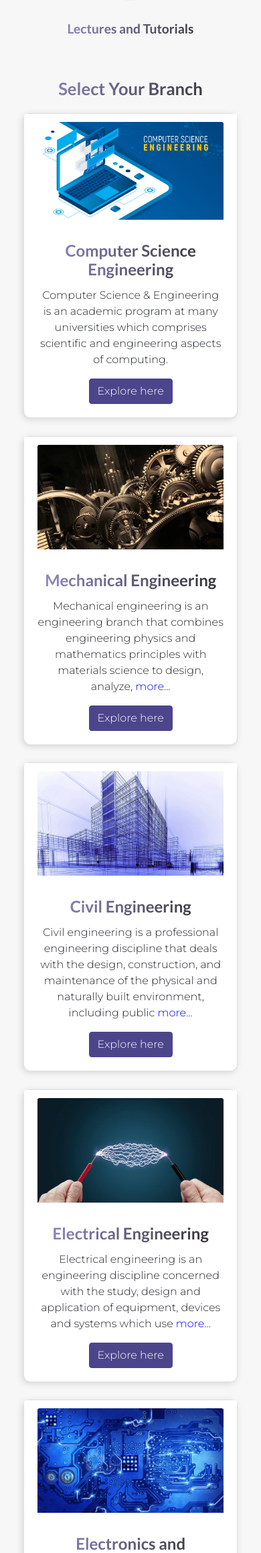
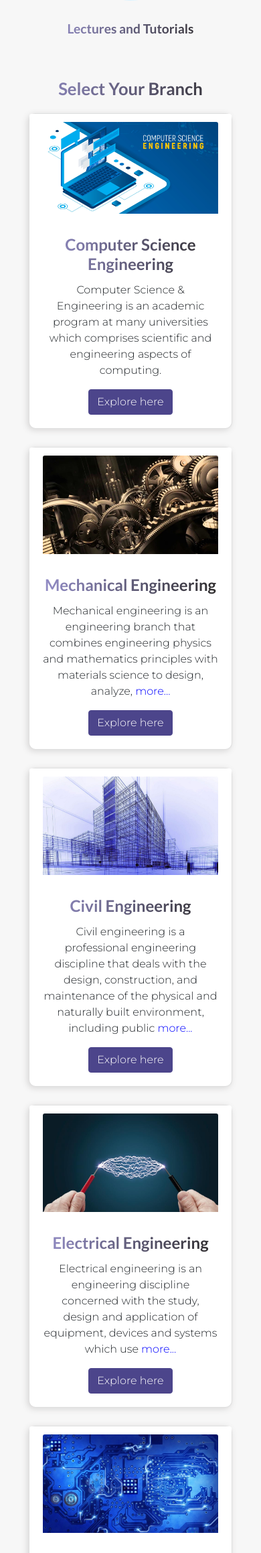
Before and after one commit to EdFlix5/Ed-Flix, a Django app: page / in a window 390 px wide. Shown: the part 1601-3919 px from the top of the page at 67% size. Run offline with Django 3.2, Linux system fonts and the light colour scheme; some libraries are stand-ins or nearby versions.

Commit message:
minor fixes

```diff
--- a/home/views.py
+++ b/home/views.py
@@ -58,167 +58,97 @@ SubjectArchive = {
     ],
     "mechanical":[
 
-        {"code":"PHY","name":"Applied Physics","type":"core"},
-        {"code":"C","name":"Programming In C","type":"core"},
-        {"code":"M-1","name":"Applied Mathematics-1","type":"core"},
+        {"code":"ADE","name":"Analog And Digital Electronics","type":"core"},
+        {"code":"AE","name":"Automobile Engineering","type":"core"},
+        {"code":"BC","name":"Business Communication","type":"core"},
+        {"code":"BCE","name":"Basics Of Civil Engineering","type":"core"},
         {"code":"BE","name":"Basic Electronics","type":"core"},
         {"code":"BEE","name":"Basic Electrical Engineering","type":"core"},
+        {"code":"BME","name":"Basics Of Mechanical Engineering","type":"core"},
+        {"code":"BMP","name":"Basic Manufacturing Process","type":"core"},
+        {"code":"C","name":"Programming In C","type":"core"},
+        {"code":"CAC","name":"CAD AND CAM","type":"core"},
+        {"code":"CADM","name":"Computer Aided Design And Manufacturing","type":"core"},
+        {"code":"CE","name":"Communicative English","type":"core"},
         {"code":"CHEM","name":"Applied Chemistry","type":"core"},
+        {"code":"CIM","name":"Computer Integrated Manufacturing","type":"core"},
+        {"code":"DME","name":"Design Of Machine Elements","type":"core"},
+        {"code":"DSP","name":"Digital Signal Processing","type":"core"},
+        {"code":"EC","name":"Engineering Chemistry","type":"core"},
         {"code":"ECS","name":"English Communication Skills","type":"core"},
+        {"code":"ECT","name":"Energy Conversion Techniques","type":"core"},
+        {"code":"EDC","name":"Electrical Drives And Controls","type":"core"},
+        {"code":"EE","name":"Engineering Economics","type":"core"},
+        {"code":"EE","name":"Environmental Engineering","type":"core"},
+        {"code":"EEE","name":"Electrical And Electronics Engineering","type":"core"},
+        {"code":"EG","name":"ENGINEERING GRAPHICS","type":"core"},
+        {"code":"EG","name":"Engineering Graphics","type":"core"},
+        {"code":"EM","name":"Engineering Mechanics","type":"core"},
+        {"code":"EM-2","name":"Engineering Mathematics 2","type":"core"},
+        {"code":"EM1","name":"Engineering Mathematics 1","type":"core"},
+        {"code":"EMM","name":"Engineering Metrology And Measurements","type":"core"},
+        {"code":"EMPD","name":"Electrical Machines And Power Devices","type":"core"},
+        {"code":"EP","name":"Engineering Physics","type":"core"},
+        {"code":"ESE","name":"Environment Science And Engineering","type":"core"},
+        {"code":"ESHC","name":"Environmental Studies And Health Care","type":"core"},
+        {"code":"ET","name":"Engineering Thermodynamics","type":"core"},
+        {"code":"ET","name":"Engineering Tribology","type":"core"},
+        {"code":"EW","name":"Engineering Workshop","type":"core"},
+        {"code":"FCF","name":"Fatigue Creep ","type":"core"},
+        {"code":"FDHM","name":"Fluid Dynamics And Hydraulic Machines","type":"core"},
+        {"code":"FM","name":"Fluid Mechanics","type":"core"},
+        {"code":"FMHM","name":"Fluid Mechanics And Hydraulic Machines","type":"core"},
+        {"code":"FMM","name":"Fluid Mechanics And Machinery","type":"core"},
+        {"code":"HMF","name":"Heat ","type":"core"},
+        {"code":"HT","name":"Heat Transfer","type":"core"},
+        {"code":"ICEG","name":"IC Engines And Gas Turbines","type":"core"},
+        {"code":"IPM","name":"Introduction To Physical Metallurgy And Engineering Materials","type":"core"},
+        {"code":"IWT","name":"Internet And Web-Technologies","type":"core"},
+        {"code":"KDM","name":"Kinematics And Dynamics Of Machines","type":"core"},
+        {"code":"KKM","name":"Kinematic And Kinetics Of Machines","type":"core"},
+        {"code":"M-1","name":"Applied Mathematics-1","type":"core"},
         {"code":"M-2","name":"Applied Mathematics - 2","type":"core"},
-        {"code":"BCE","name":"Basics Of Civil Engineering","type":"core"},
-        {"code":"PE","name":"Professional Ethics","type":"core"},
-        {"code":"BME","name":"Basics Of Mechanical Engineering","type":"core"},
-        {"code":"ESHC","name":"Environmental Studies And Health Care","type":"core"},
-        {"code":"EEE","name":"Electrical And Electronics Engineering","type":"core"},
-        {"code":"BME","name":"Basics Of Mechanical Engineering","type":"core"},
-        {"code":"ESHC","name":"Environmental Studies And Health Care","type":"core"},
-        {"code":"EEE","name":"Electrical And Electronics Engineering","type":"core"},
-        {"code":"EE","name":"Engineering Economics","type":"core"},
+        {"code":"M-3","name":"Mathematics-3","type":"core"},
+        {"code":"M-4","name":"Mathematics-4","type":"core"},
+        {"code":"MCTD","name":"Metal Cutting And Tool Design","type":"core"},
+        {"code":"MD","name":"Machine Dynamics","type":"core"},
+        {"code":"MDHP","name":"Machine Dynamics And Heat Power Lab","type":"core"},
+        {"code":"MECH","name":"Mechanics","type":"core"},
+        {"code":"MEMS","name":"Micro-Electro-Mechanical Systems","type":"core"},
+        {"code":"MIS","name":"Management Information System","type":"core"},
+        {"code":"MM","name":"Marketing Management","type":"core"},
+        {"code":"MM","name":"Mechanism And Machines","type":"core"},
+        {"code":"MM","name":"Metrology And Measurements","type":"core"},
+        {"code":"MMMR","name":"Mechanical Measurement Metallurgy And Reliability","type":"core"},
+        {"code":"MOS","name":"Mechanics Of Solid","type":"core"},
+        {"code":"MQCR","name":"Metrology Quality Control And Reliability","type":"core"},
+        {"code":"MS","name":"Material Science","type":"core"},
+        {"code":"MST","name":"Machining Science And Technology","type":"core"},
+        {"code":"MT-1","name":"Manufacturing Technology- 1","type":"core"},
+        {"code":"MV","name":"Mechanical Vibration","type":"core"},
+        {"code":"NCES","name":"Non-Conventional Energy Systems","type":"core"},
+        {"code":"NM","name":"Numerical Methods","type":"core"},
         {"code":"OB","name":"Organizational Behaviour","type":"core"},
-        {"code":"FMHM","name":"Fluid Mechanics And Hydraulic Machines","type":"core"},
-        {"code":"MOS","name":"Mechanics Of Solid","type":"core"},
-        {"code":"ET","name":"Engineering Thermodynamics","type":"core"},
-        {"code":"IPM","name":"Introduction To Physical Metallurgy And Engineering Materials","type":"core"},
-        {"code":"KDM","name":"Kinematics And Dynamics Of Machines","type":"core"},
-        {"code":"M-3","name":"Mathematics-3","type":"core"},
-        {"code":"ICEG","name":"IC Engines And Gas Turbines","type":"core"},
-        {"code":"BMP","name":"Basic Manufacturing Process","type":"core"},
-        {"code":"MM","name":"Mechanism And Machines","type":"core"},
-        {"code":"BMP","name":"Basic Manufacturing Process","type":"core"},
-        {"code":"MM","name":"Mechanism And Machines","type":"core"},
-        {"code":"MMMR","name":"Mechanical Measurement Metallurgy And Reliability","type":"core"},
         {"code":"OE","name":"Optimization In Engineering","type":"core"},
         {"code":"OOP","name":"Object Oriented Programming Using Cpp","type":"core"},
-        {"code":"IWT","name":"Internet And Web-Technologies","type":"core"},
-        {"code":"DSP","name":"Digital Signal Processing","type":"core"},
-        {"code":"MM","name":"Marketing Management","type":"core"},
-        {"code":"HT","name":"Heat Transfer","type":"core"},
-        {"code":"MQCR","name":"Metrology Quality Control And Reliability","type":"core"},
-        {"code":"ECT","name":"Energy Conversion Techniques","type":"core"},
+        {"code":"PDPT","name":"Production Design And Production Tooling","type":"core"},
+        {"code":"PE","name":"Professional Ethics","type":"core"},
+        {"code":"PHY","name":"Applied Physics","type":"core"},
         {"code":"PM","name":"Project Management","type":"core"},
-        {"code":"MST","name":"Machining Science And Technology","type":"core"},
-        {"code":"DME","name":"Design Of Machine Elements","type":"core"},
-        {"code":"ADE","name":"Analog And Digital Electronics","type":"core"},
-        {"code":"NCES","name":"Non-Conventional Energy Systems","type":"core"},
+        {"code":"POM","name":"Principles Of Management","type":"core"},
         {"code":"POM","name":"Production And Operation Management","type":"core"},
+        {"code":"PPCE","name":"PROCESS PLANNING AND COST ESTIMATION","type":"core"},
+        {"code":"PPE","name":"Power Plant Engineering","type":"core"},
+        {"code":"PSPP","name":"Problem Solving And Python Programming","type":"core"},
         {"code":"RAC","name":"Refrigeration And Air Conditioning","type":"core"},
-        {"code":"PDPT","name":"Production Design And Production Tooling","type":"core"},
-        {"code":"AE","name":"Automobile Engineering","type":"core"},
-        {"code":"CAC","name":"CAD AND CAM","type":"core"},
-        {"code":"CIM","name":"Computer Integrated Manufacturing","type":"core"},
-        {"code":"ESE","name":"Environment Science And Engineering","type":"core"},
+        {"code":"RRA","name":"Robotics And Robot Applications","type":"core"},
         {"code":"SC","name":"Soft Computing","type":"core"},
-        {"code":"RRA","name":"Robotics And Robot Applications","type":"core"},
-        {"code":"MEMS","name":"Micro-Electro-Mechanical Systems","type":"core"},
-        {"code":"MV","name":"Mechanical Vibration","type":"core"},
-        {"code":"ET","name":"Engineering Tribology","type":"core"},
-        {"code":"EE","name":"Environmental Engineering","type":"core"},
-        {"code":"MM","name":"Marketing Management","type":"core"},
+        {"code":"TD","name":"Thermodynamics","type":"core"},
+        {"code":"TE","name":"Technical English","type":"core"},
+        {"code":"TE-II","name":"Thermal Engineering- II","type":"core"},
+        {"code":"TPDE","name":"Transform And Partial Differential Equations","type":"core"},
         {"code":"WSN","name":"Wireless Sensor Network","type":"core"},
-        {"code":"WSN","name":"Wireless Sensor Network","type":"core"},
-        {"code":"MEMS","name":"Micro-Electro-Mechanical Systems","type":"core"},
-        {"code":"PPE","name":"Power Plant Engineering","type":"core"},
-        {"code":"MIS","name":"Management Information System","type":"core"},
-        {"code":"FCF","name":"Fatigue Creep ","type":"core"},
-        {"code":"BCE","name":"Basics Of Civil Engineering","type":"core"},
-        {"code":"PE","name":"Professional Ethics","type":"core"},
-        {"code":"BME","name":"Basics Of Mechanical Engineering","type":"core"},
-        {"code":"ESHC","name":"Environmental Studies And Health Care","type":"core"},
-        {"code":"EEE","name":"Electrical And Electronics Engineering","type":"core"},
         {"code":"PHY","name":"Applied Physics","type":"core"},
-        {"code":"C","name":"Programming In C","type":"core"},
-        {"code":"M-1","name":"Applied Mathematics-1","type":"core"},
-        {"code":"BEE","name":"Basic Electrical Engineering","type":"core"},
-        {"code":"PHY","name":"Applied Physics","type":"core"},
-        {"code":"BEE","name":"Basic Electrical Engineering","type":"core"},
-        {"code":"MECH","name":"Mechanics","type":"core"},
-        {"code":"BE","name":"Basic Electronics","type":"core"},
-        {"code":"OOP","name":"Object Oriented Programming Using Cpp","type":"core"},
-        {"code":"M-2","name":"Applied Mathematics - 2","type":"core"},
-        {"code":"BC","name":"Business Communication","type":"core"},
-        {"code":"CHEM","name":"Applied Chemistry","type":"core"},
-        {"code":"ESE","name":"Environment Science And Engineering","type":"core"},
-        {"code":"C","name":"Programming In C","type":"core"},
-        {"code":"OOP","name":"Object Oriented Programming Using Cpp","type":"core"},
-        {"code":"M-2","name":"Applied Mathematics - 2","type":"core"},
-        {"code":"BC","name":"Business Communication","type":"core"},
-        {"code":"CHEM","name":"Applied Chemistry","type":"core"},
-        {"code":"ESE","name":"Environment Science And Engineering","type":"core"},
-        {"code":"C","name":"Programming In C","type":"core"},
-        {"code":"M-1","name":"Applied Mathematics-1","type":"core"},
-        {"code":"PHY","name":"Applied Physics","type":"core"},
-        {"code":"BEE","name":"Basic Electrical Engineering","type":"core"},
-        {"code":"MECH","name":"Mechanics","type":"core"},
-        {"code":"M-3","name":"Mathematics-3","type":"core"},
-        {"code":"MS","name":"Material Science","type":"core"},
-        {"code":"ET","name":"Engineering Thermodynamics","type":"core"},
-        {"code":"EMPD","name":"Electrical Machines And Power Devices","type":"core"},
-        {"code":"FM","name":"Fluid Mechanics","type":"core"},
-        {"code":"KKM","name":"Kinematic And Kinetics Of Machines","type":"core"},
-        {"code":"NM","name":"Numerical Methods","type":"core"},
-        {"code":"BC","name":"Business Communication","type":"core"},
-        {"code":"MOS","name":"Mechanics Of Solid","type":"core"},
-        {"code":"BMP","name":"Basic Manufacturing Process","type":"core"},
-        {"code":"EMM","name":"Engineering Metrology And Measurements","type":"core"},
-        {"code":"FDHM","name":"Fluid Dynamics And Hydraulic Machines","type":"core"},
-        {"code":"MD","name":"Machine Dynamics","type":"core"},
-        {"code":"HT","name":"Heat Transfer","type":"core"},
-        {"code":"ICEG","name":"IC Engines And Gas Turbines","type":"core"},
-        {"code":"RAC","name":"Refrigeration And Air Conditioning","type":"core"},
-        {"code":"DME","name":"Design Of Machine Elements","type":"core"},
-        {"code":"MCTD","name":"Metal Cutting And Tool Design","type":"core"},
-        {"code":"C","name":"Programming In C","type":"core"},
-        {"code":"M-1","name":"Applied Mathematics-1","type":"core"},
-        {"code":"PHY","name":"Applied Physics","type":"core"},
-        {"code":"MECH","name":"Mechanics","type":"core"},
-        {"code":"M-2","name":"Applied Mathematics - 2","type":"core"},
-        {"code":"EG","name":"Engineering Graphics","type":"core"},
-        {"code":"PHY","name":"Applied Physics","type":"core"},
-        {"code":"BEE","name":"Basic Electrical Engineering","type":"core"},
-        {"code":"M-3","name":"Mathematics-3","type":"core"},
-        {"code":"CHEM","name":"Applied Chemistry","type":"core"},
-        {"code":"ECS","name":"English Communication Skills","type":"core"},
-        {"code":"EW","name":"Engineering Workshop","type":"core"},
-        {"code":"TD","name":"Thermodynamics","type":"core"},
-        {"code":"M-4","name":"Mathematics-4","type":"core"},
-        {"code":"MOS","name":"Mechanics Of Solid","type":"core"},
-        {"code":"IPM","name":"Introduction To Physical Metallurgy And Engineering Materials","type":"core"},
-        {"code":"KKM","name":"Kinematic And Kinetics Of Machines","type":"core"},
-        {"code":"EE","name":"Engineering Economics","type":"core"},
-        {"code":"FMHM","name":"Fluid Mechanics And Hydraulic Machines","type":"core"},
-        {"code":"BMP","name":"Basic Manufacturing Process","type":"core"},
-        {"code":"ESE","name":"Environment Science And Engineering","type":"core"},
-        {"code":"MDHP","name":"Machine Dynamics And Heat Power Lab","type":"core"},
-        {"code":"C","name":"Programming In C","type":"core"},
-        {"code":"M-1","name":"Applied Mathematics-1","type":"core"},
-        {"code":"PHY","name":"Applied Physics","type":"core"},
-        {"code":"CHEM","name":"Applied Chemistry","type":"core"},
-        {"code":"BME","name":"Basics Of Mechanical Engineering","type":"core"},
-        {"code":"CE","name":"Communicative English","type":"core"},
-        {"code":"EP","name":"Engineering Physics","type":"core"},
-        {"code":"EG","name":"ENGINEERING GRAPHICS","type":"core"},
-        {"code":"EC","name":"Engineering Chemistry","type":"core"},
-        {"code":"EM1","name":"Engineering Mathematics 1","type":"core"},
-        {"code":"PSPP","name":"Problem Solving And Python Programming","type":"core"},
-        {"code":"MS","name":"Material Science","type":"core"},
-        {"code":"EM","name":"Engineering Mechanics","type":"core"},
-        {"code":"EM","name":"Engineering Mechanics","type":"core"},
-        {"code":"EM-2","name":"Engineering Mathematics 2","type":"core"},
-        {"code":"TE","name":"Technical English","type":"core"},
-        {"code":"ET","name":"Engineering Thermodynamics","type":"core"},
-        {"code":"FMM","name":"Fluid Mechanics And Machinery","type":"core"},
-        {"code":"MT-1","name":"Manufacturing Technology- 1","type":"core"},
-        {"code":"EDC","name":"Electrical Drives And Controls","type":"core"},
-        {"code":"TPDE","name":"Transform And Partial Differential Equations","type":"core"},
-        {"code":"DME","name":"Design Of Machine Elements","type":"core"},
-        {"code":"MD","name":"Machine Dynamics","type":"core"},
-        {"code":"CADM","name":"Computer Aided Design And Manufacturing","type":"core"},
-        {"code":"MM","name":"Metrology And Measurements","type":"core"},
-        {"code":"TE-II","name":"Thermal Engineering- II","type":"core"},
-        {"code":"HMF","name":"Heat ","type":"core"},
-        {"code":"PPCE","name":"PROCESS PLANNING AND COST ESTIMATION","type":"core"},
-        {"code":"POM","name":"Principles Of Management","type":"core"}
 
     ],
     "civil":[
--- a/static/css/home-styles.css
+++ b/static/css/home-styles.css
@@ -31,7 +31,6 @@ body {
     50% {
         transform: scale(1.02);
     }
-
     100% {
         transform: scale(1);
     }
@@ -45,6 +44,11 @@ body {
 .branch-column {
     padding: 2% 3%;
 }
+
+.branch-column .card {
+    width: 20rem;
+}
+
 
 /* .carousel-inner .carousel-item {
     width: 100%;
@@ -100,6 +104,12 @@ footer {
 }
 
 @media screen and (max-width: 578px) {
+    .branch-column .card {
+        width: 19rem;
+    }
+    .branch-column {
+        padding: 2% 1%;
+    }
     .carousel-inner .carousel-item img {
         height: 200px;
     }
@@ -124,6 +134,7 @@ footer {
     cursor: pointer;
 }
 
+
 /* .header {
   height: 80vh !important;
   position: relative !important;
--- a/templates/index.html
+++ b/templates/index.html
@@ -351,7 +351,7 @@ Ed-Flix : An E-Learning Hub
         <div class="row">
 
             <div class="branch-column col-lg-4 col-md-6 col-sm-12">
-                <div class="card" style="width: 20rem;">
+                <div class="card">
                   <div class="card-header">
                     <img src="{% static 'assets/images/sample6.jpg' %}" class="card-img-top" alt="...">
                   </div>
@@ -364,7 +364,7 @@ Ed-Flix : An E-Learning Hub
             </div>
 
             <div class="branch-column col-lg-4 col-md-6 col-sm-12">
-                <div class="card" style="width: 20rem;">
+                <div class="card">
                   <div class="card-header">
                     <img src="{% static 'assets/images/sample7.jpg' %}" class="card-img-top" alt="...">
                   </div>
@@ -377,7 +377,7 @@ Ed-Flix : An E-Learning Hub
             </div>
 
             <div class="branch-column col-lg-4 col-md-6 col-sm-12">
-                <div class="card" style="width: 20rem;">
+                <div class="card">
                   <div class="card-header">
                     <img src="{% static 'assets/images/sample8.jpg' %}" class="card-img-top" alt="...">
                   </div>
@@ -390,7 +390,7 @@ Ed-Flix : An E-Learning Hub
             </div>
 
             <div class="branch-column col-lg-4 col-md-6 col-sm-12">
-                <div class="card" style="width: 20rem;">
+                <div class="card">
                   <div class="card-header">
                     <img src="{% static 'assets/images/sample9.jpg' %}" class="card-img-top" alt="...">
                   </div>
@@ -403,7 +403,7 @@ Ed-Flix : An E-Learning Hub
             </div>
 
             <div class="branch-column col-lg-4 col-md-6 col-sm-12">
-                <div class="card" style="width: 20rem;">
+                <div class="card">
                   <div class="card-header">
                     <img src="{% static 'assets/images/sample10.jpg' %}" class="card-img-top" alt="...">
                   </div>
@@ -416,7 +416,7 @@ Ed-Flix : An E-Learning Hub
             </div>
 
             <div class="branch-column col-lg-4 col-md-6 col-sm-12">
-                <div class="card" style="width: 20rem;">
+                <div class="card">
                   <div class="card-header">
                     <img src="{% static 'assets/images/sample11.jpg' %}" class="card-img-top" alt="...">
                   </div>
@@ -429,7 +429,7 @@ Ed-Flix : An E-Learning Hub
             </div>
 
             <div class="branch-column col-lg-4 col-md-6 col-sm-12">
-                <div class="card" style="width: 20rem;">
+                <div class="card">
                   <div class="card-header">
                     <img style="height: 157.8px;" src="{% static 'assets/images/sample13.jpg' %}" class="card-img-top" alt="...">
                   </div>
@@ -444,7 +444,7 @@ Ed-Flix : An E-Learning Hub
             </div>
 
             <div class="branch-column col-lg-4 col-md-6 col-sm-12">
-                <div class="card" style="width: 20rem;">
+                <div class="card">
                   <div class="card-header">
                     <img src="{% static 'assets/images/sample12.jpg' %}" class="card-img-top" alt="...">
                   </div>
@@ -461,7 +461,7 @@ Ed-Flix : An E-Learning Hub
 
 
             <div class="branch-column col-lg-4 col-md-6 col-sm-12">
-                <div class="card" style="width: 20rem;">
+                <div class="card">
                   <div class="card-header">
                     <img src="{% static 'assets/images/sample12.jpg' %}" class="card-img-top" alt="...">
                   </div>
--- a/templates/subject.html
+++ b/templates/subject.html
@@ -32,8 +32,7 @@
         <form class="search-form form-inline" style="display: inline">
           <input
             onkeyup="searchSubjects()"
-            onkeydown="searchSubjects()"
-            class="form-control"
+            class="form-control search"
             type="text"
             placeholder="Search your subject"
             aria-label="Search"
--- a/templates/subjectDetails.html
+++ b/templates/subjectDetails.html
@@ -21,6 +21,9 @@
         ><img class="nav-logo" src="{% static 'assets/logo_blue.svg' %}"
       /></a>
     </header>
+
+
+      <iframe src="http://docs.google.com/gview?url=https://edflix5.pythonanywhere.com/static/assets/images/Java%20Module-2.pdf&embedded=true" style="width:718px; height:700px;" frameborder="0"></iframe>
     <nav class="navbar">
       <ul class="navbar-list">
         <a href="#"><li class="navbar-item">NOTES</li></a>
@@ -142,6 +145,9 @@
     </section>
     <hr />
 
+
+
+
 {% endblock content %}
 
 {% block js %}
```
Also changed, not shown: static/js/subject.js (+5 -2 lines). Lines whose indentation alone changed are shown as unchanged.
